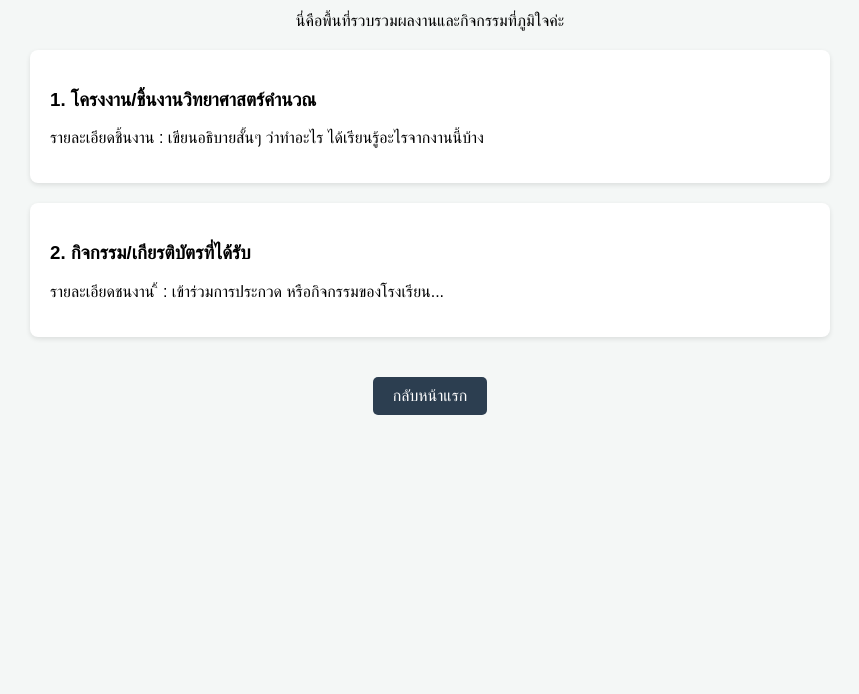
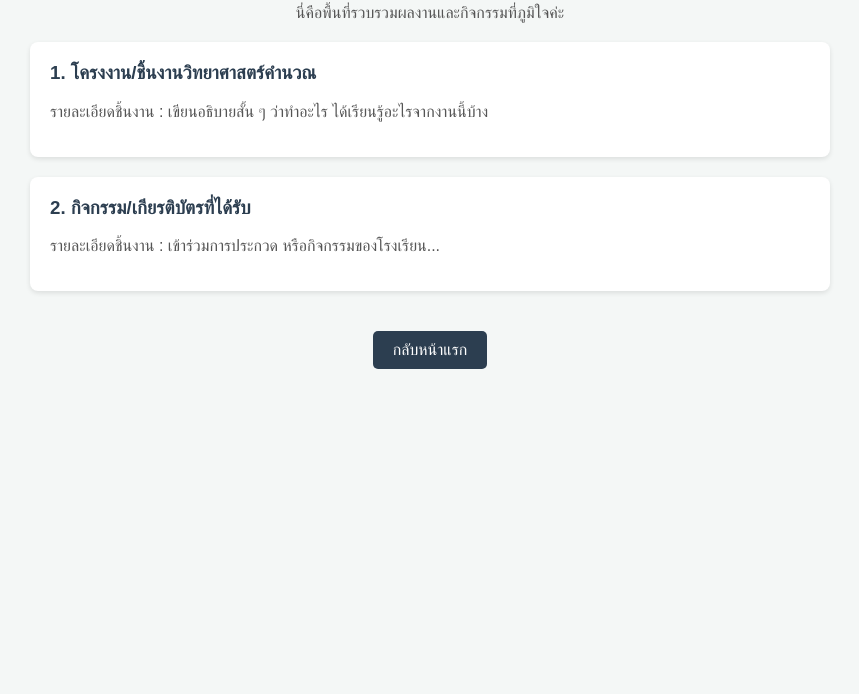
Before and after one commit to 37221Pawisporn/37221Pawisporn.github.io, a plain HTML site: page portfolio.html in a window 1280 px wide. Shown: the part 106-800 px from the top of the page, without its empty margins (210-1069 px from the left). Drawn offline with Linux system fonts and the light colour scheme.

Commit message:
Update portfolio.html

```diff
--- a/portfolio.html
+++ b/portfolio.html
@@ -2,34 +2,79 @@
 <html lang="th">
 <head>
   <meta charset="UTF-8">
-<meta viewport="width=device-width, initial-scale=1.0">
-<title>แฟ้มสะสมงานของฉัน </title>
+  <meta name="viewport" content="width=device-width, initial-scale=1.0">
+  <title>แฟ้มสะสมงานของฉัน</title>
+
   <style>
-body { font-family: sans-serif; background-color: #f4f7f6; text-align: center;
-padding: 30px; }
-.container { max-width: 800px; margin: 0 auto; }
-.project-card { background: white; padding: 20px; margin: 20px 0; border-radius:
-8px; box-shadow: 0 2px 5px rgba(0,0,0,0.1); text-align: left; }
-.btn { display: inline-block; background: #2c3e50; color: white; padding: 10px
-20px; text-decoration: none; border-radius: 5px; margin-top: 20px; }
+    body {
+      font-family: sans-serif;
+      background-color: #f4f7f6;
+      text-align: center;
+      padding: 30px;
+      margin: 0;
+    }
+
+    .container {
+      max-width: 800px;
+      margin: 0 auto;
+    }
+
+    h1 {
+      color: #2c3e50;
+    }
+
+    p {
+      color: #555;
+    }
+
+    .project-card {
+      background: white;
+      padding: 20px;
+      margin: 20px 0;
+      border-radius: 8px;
+      box-shadow: 0 2px 5px rgba(0,0,0,0.1);
+      text-align: left;
+    }
+
+    .project-card h3 {
+      margin-top: 0;
+      color: #2c3e50;
+    }
+
+    .btn {
+      display: inline-block;
+      background: #2c3e50;
+      color: white;
+      padding: 10px 20px;
+      text-decoration: none;
+      border-radius: 5px;
+      margin-top: 20px;
+    }
+
+    .btn:hover {
+      background: #1a252f;
+    }
   </style>
 </head>
 <body>
   <div class="container">
-<h1> แฟ้มสะสมงาน  (Portfolio)</h1>
+    <h1>แฟ้มสะสมงาน (Portfolio)</h1>
     <p>นี่คือพื้นที่รวบรวมผลงานและกิจกรรมที่ภูมิใจค่ะ</p>
-<!-- กล่องผลงานชนที่ ้ิ 1 -->
+
+    <!-- กล่องผลงานชิ้นที่ 1 -->
     <div class="project-card">
-<h3>1. โครงงาน/ชิ้นงานวิทยาศาสตร์คำนวณ </h3>
-<p>รายละเอียดชิ้นงาน : เขียนอธิบายสั้นๆ ว่าทำอะไร ได้เรียนรู้อะไรจากงานนี้บ้าง</p>
+      <h3>1. โครงงาน/ชิ้นงานวิทยาศาสตร์คำนวณ</h3>
+      <p>รายละเอียดชิ้นงาน : เขียนอธิบายสั้น ๆ ว่าทำอะไร ได้เรียนรู้อะไรจากงานนี้บ้าง</p>
     </div>
-<!-- กล่องผลงานชนที่ ้ิ 2 -->
+
+    <!-- กล่องผลงานชิ้นที่ 2 -->
     <div class="project-card">
       <h3>2. กิจกรรม/เกียรติบัตรที่ได้รับ</h3>
-<p>รายละเอียดชนงาน ิ้ : เข้าร่วมการประกวด หรือกิจกรรมของโรงเรียน...</p>
+      <p>รายละเอียดชิ้นงาน : เข้าร่วมการประกวด หรือกิจกรรมของโรงเรียน...</p>
     </div>
+
     <!-- ปุ่มกดกลับหน้าแรก -->
-<a href="index.html" class="btn"> กลับหน้าแรก</a>
+    <a href="index.html" class="btn">กลับหน้าแรก</a>
   </div>
 </body>
 </html>
```
Lines whose indentation alone changed are shown as unchanged.
